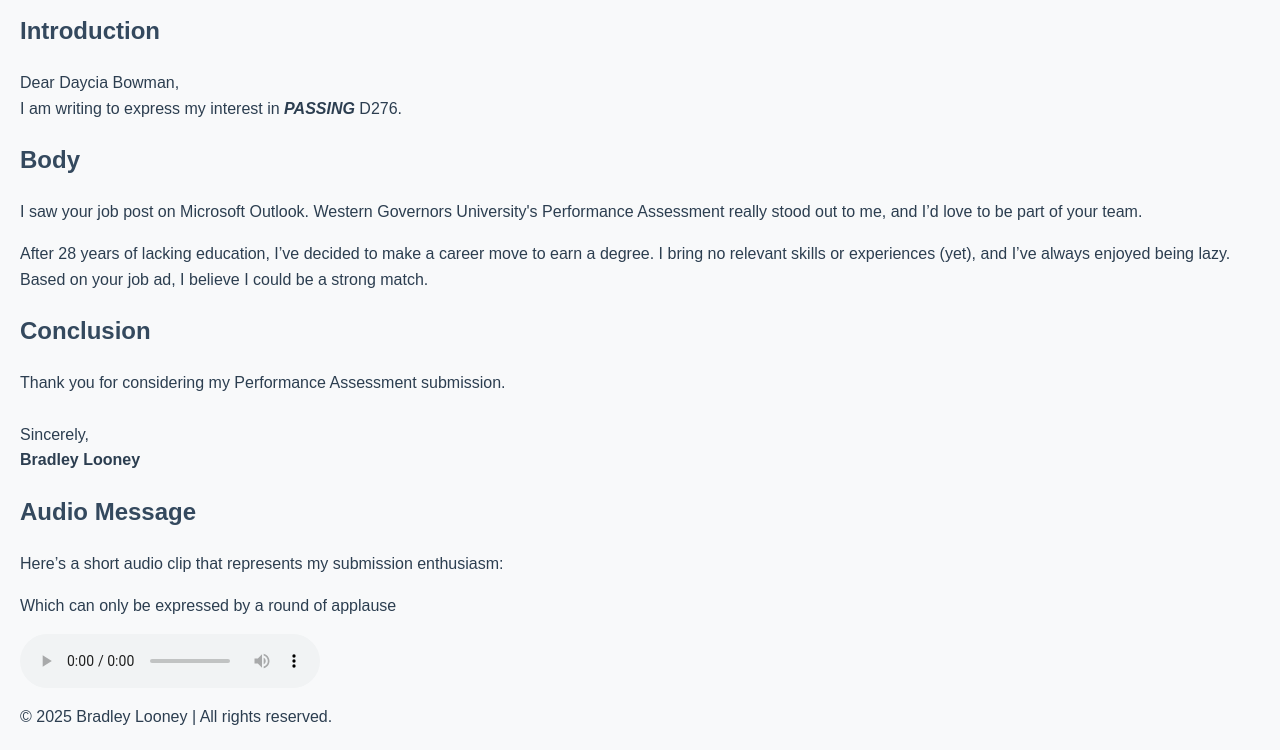
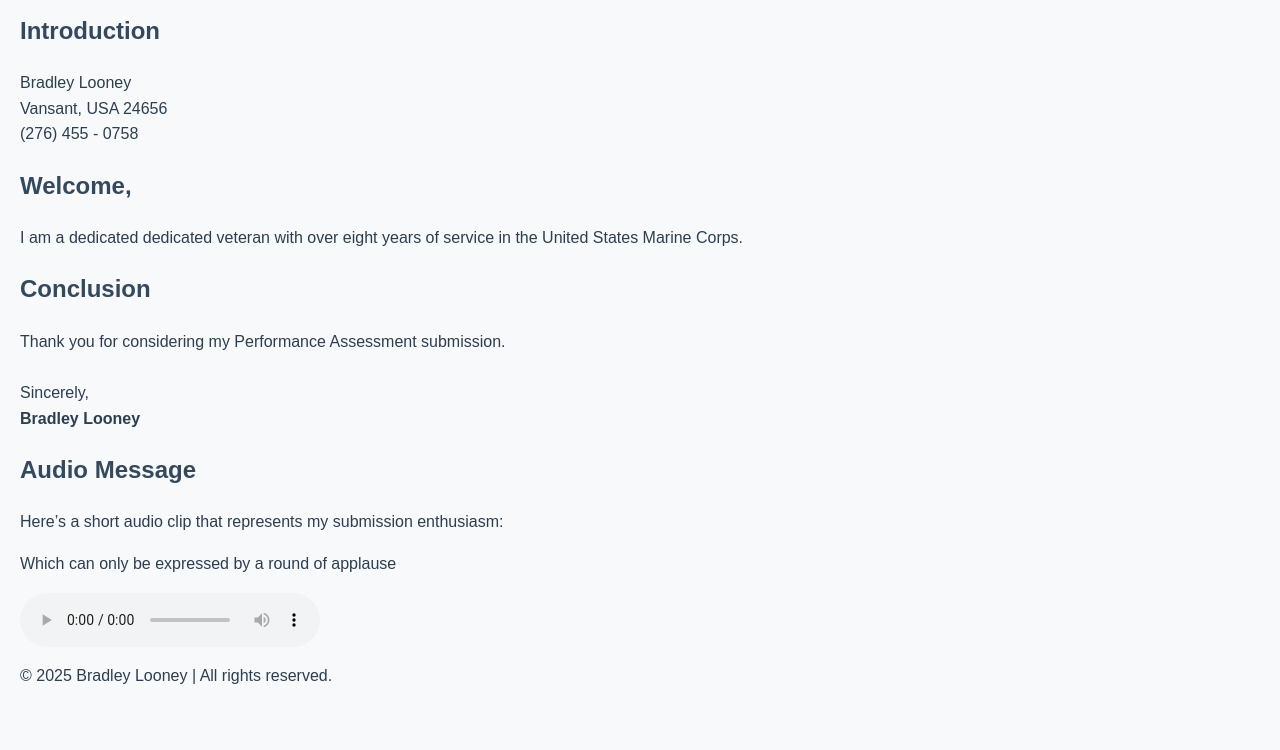
Before and after one commit to Bradley3969/BradleyLooneyResume, a plain HTML site: page cover-letter.html in a window 1280 px wide. Shown: the part 128-878 px from the top of the page. After the commit the page ends 836 px from the top, so only its background shows below. Drawn offline with Linux system fonts and the light colour scheme; files that its build step writes are made by us from their sources.

Commit message:
updated file: cover-letter.html

```diff
--- a/cover-letter.html
+++ b/cover-letter.html
@@ -2,7 +2,8 @@
 <html lang="en">
 <head>
   <meta charset="UTF-8">
-  <title>Cover Letter</title>
+  <meta name="viewport" content="width=device-width, initial-scale=1.0">
+  <title>Cover Letter - Bradley Looney</title>
   <link rel="stylesheet" href="style.css">
 </head>
 <body>
@@ -23,23 +24,17 @@
     <article id="intro">
       <h2>Introduction</h2>
       <p>
-        Dear Daycia Bowman,<br>
-        I am writing to express my interest in <strong><em>PASSING</em></strong> D276.
-      </p>
+        Bradley Looney<br>
+        Vansant, USA 24656<br>
+        (276) 455 - 0758<br>
     </article>
 
     <!-- body of paper -->
      <!-- U+2019 makes a '  -->
     <article id="body">
-      <h2>Body</h2>
+      <h2>Welcome,</h2>
       <p>
-        I saw your job post on Microsoft Outlook. Western Governors University's Performance
-        Assessment really stood out to me, and I’d love to be part of your team.
-      </p>
-      <p>
-        After 28 years of lacking education, I’ve decided to make a career move to earn a degree.
-        I bring no relevant skills or experiences (yet), and I’ve always enjoyed being lazy.
-        Based on your job ad, I believe I could be a strong match.
+        I am a dedicated dedicated veteran with over eight years of service in the United States Marine Corps.<br>
       </p>
     </article>
 
```
